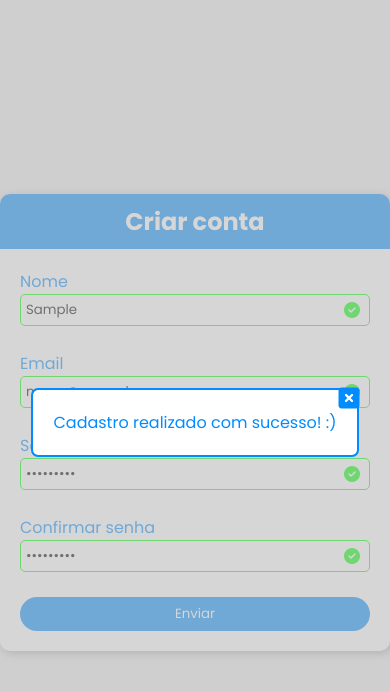
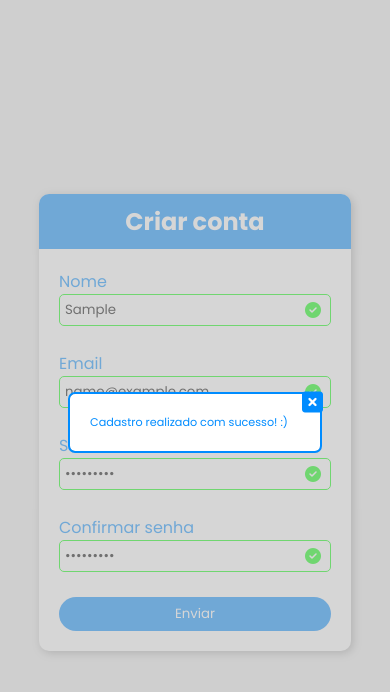
Before and after one commit to diogofernandoj/projeto-form, a plain HTML site: page index.html in a window 390 px wide. Both pictures are taken after typing "Sample", "name@example.com", "Sample123", "Sample123" into the empty fields and a click on the button "Enviar". Drawn offline with Linux system fonts and the light colour scheme.

Commit message:
responsividade melhorada

```diff
--- a/style.css
+++ b/style.css
@@ -21,8 +21,7 @@ body {
     box-shadow: 2px 2px 8px rgba(0, 0, 0, 0.3);
     border-radius: 10px;
     overflow: hidden;
-    width: 400px;
-    max-width: 100%;
+    width: min(80vw, 450px);
 }
 
 .container .title {
@@ -121,6 +120,8 @@ body {
 }
 
 .modal-container {
+    width: 250px;
+    font-size: 0.7rem;
     background-color: #fff;
     padding: 20px;
     border-radius: 5px;
```
